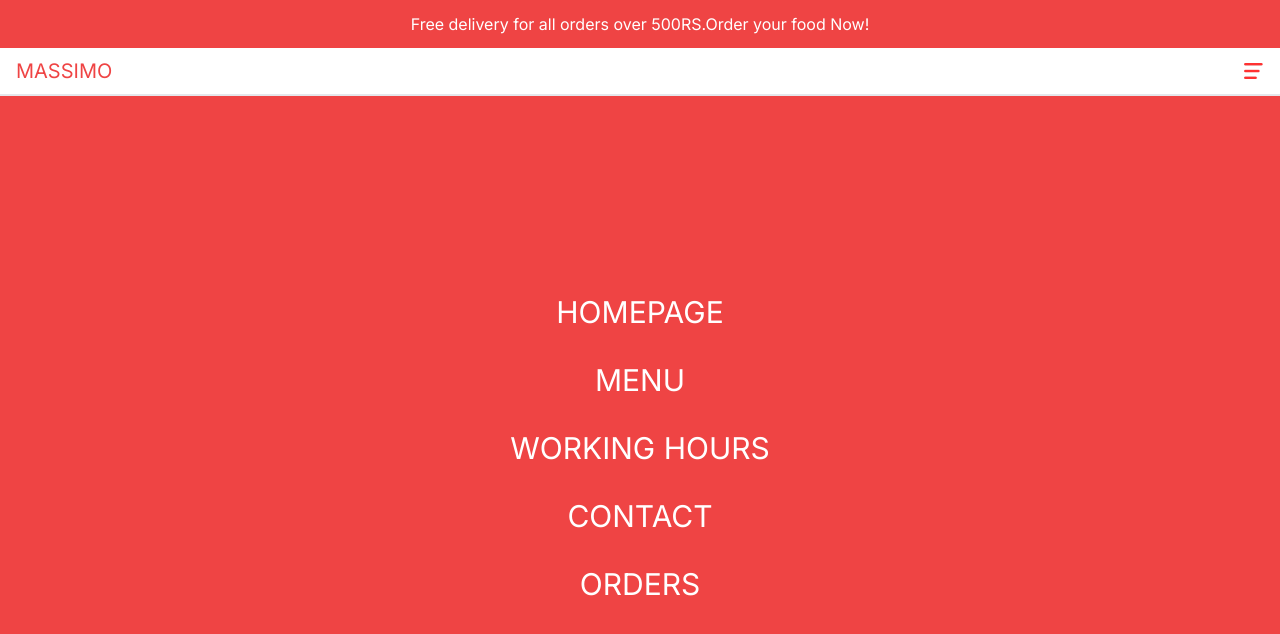
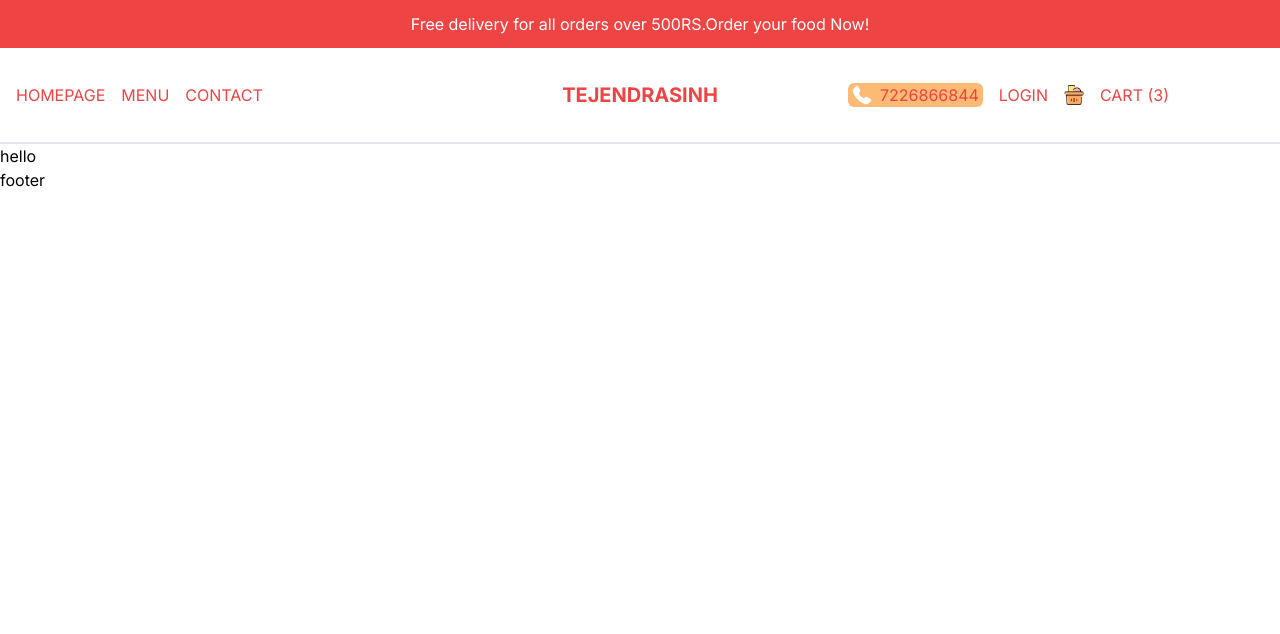
Before and after one commit to Tejendrasinh6844/nextfoodapp-1, a Next.js app: page / in a window 1280 px wide. Shown: the top 634 px of the page. Built offline with nearby package versions, Linux system fonts and the light colour scheme.

Commit message:
3rd comment

```diff
--- /dev/null
+++ b/src/components/CartIcon.tsx
@@ -0,0 +1,19 @@
+import Image from 'next/image'
+import Link from 'next/link'
+import React from 'react'
+
+const CartIcon = () => {
+  return (
+    <div>
+      <Link href="/cart" className='flex items-center gap-4 '>
+      <div className='relative w-8 h-8 md:w-5 md:h-5'>
+      <Image src="/cart.png" alt="" fill />
+
+      </div>
+      <span>Cart (3)</span>
+      </Link>
+    </div>
+  )
+}
+
+export default CartIcon
--- a/src/components/Menu.tsx
+++ b/src/components/Menu.tsx
@@ -2,6 +2,7 @@
 import React, { useState } from 'react'
 import Image from "next/image"
 import Link from 'next/link'
+import CartIcon from './CartIcon'
 
 const links = [
 
@@ -20,15 +21,18 @@ const Menu = () => {
     <div>
       {!open ? (<Image src="/open.png"  alt="" width={20} height={20} onClick={()=>{setOpen(true)}} />) :
       (<Image src="/close.png"  alt="" width={20} height={20} onClick={()=>{setOpen(false)}} />)}
+      {open && (
 <div className='bg-red-500 text-white absolute left-0 top-24 h-[calc(100vh-6rem)] flex flex-col z-10 gap-8 w-full items-center justify-center text-3xl  '>
 {links.map(item=>(
-  <Link href={item.url} key={item.id}>{item.title}</Link>
+  <Link href={item.url} key={item.id} onClick={()=>{setOpen(false)}}>{item.title}</Link>
 ))}
-{!user ? <Link href="/login">Login</Link>:
- <Link href="/orders">Orders</Link>
+{!user ? <Link href="/login" onClick={()=>{setOpen(false)}}>Login</Link>:
+ <Link href="/orders" onClick={()=>{setOpen(false)}}>Orders</Link>
 }
-
-</div>
+<Link href="/cart" onClick={()=>{setOpen(false)}}>
+<CartIcon/>
+</Link>
+</div>)}
     </div>
   )
 }
--- a/src/components/Navbar.tsx
+++ b/src/components/Navbar.tsx
@@ -1,18 +1,39 @@
 import React from 'react'
 import Menu from './Menu'
 import Link from 'next/link'
+import CartIcon from './CartIcon'
+import Image from 'next/image'
 const Navbar = () => {
+  const user = false
   return (
-    <div className=' h-12 text-red-500 p-4 flex justify-between items-center border-b-2 boder-b-red-500 uppercase' >
+    <div className=' h-12 text-red-500 p-4 flex justify-between items-center border-b-2 boder-b-red-500 uppercase md:h-24 ' >
+      {/* left links */}
+      <div className="hidden md:flex gap-4  flex-1">
+        <Link href="/">HomePage</Link>
+        <Link href="/menu">Menu</Link>
+        <Link href="/">Contact</Link>
+      </div>
+
       {/* logo */}
-      <div className='text-xl'>
+      <div className='text-xl md:font-bold flex-1 md:text-center'>
         <Link href="/">
-        Massimo
+          {/* Massimo */}
+          Tejendrasinh
         </Link>
       </div>
       {/* mobile-menu */}
-      <div>
-        <Menu/>
+      <div className='md:hidden'>
+        <Menu />
+      </div>
+      {/* right links */}
+      <div className="hidden md:flex gap-4 items-center flex-1 ">
+        <div className='md:absolute top-3 r-2 lg:static flex items-center gap-2 cursor-pointer bg-orange-300 px-1 rounded-md'>
+          <Image src="/phone.png" alt='' width={20} height={20}/>
+          <span>7226866844</span>
+        </div>
+       {!user ?  <Link href="/login">Login</Link> :
+        <Link href="/orders">Orders</Link>}
+        <CartIcon/>
       </div>
     </div>
   )
```
